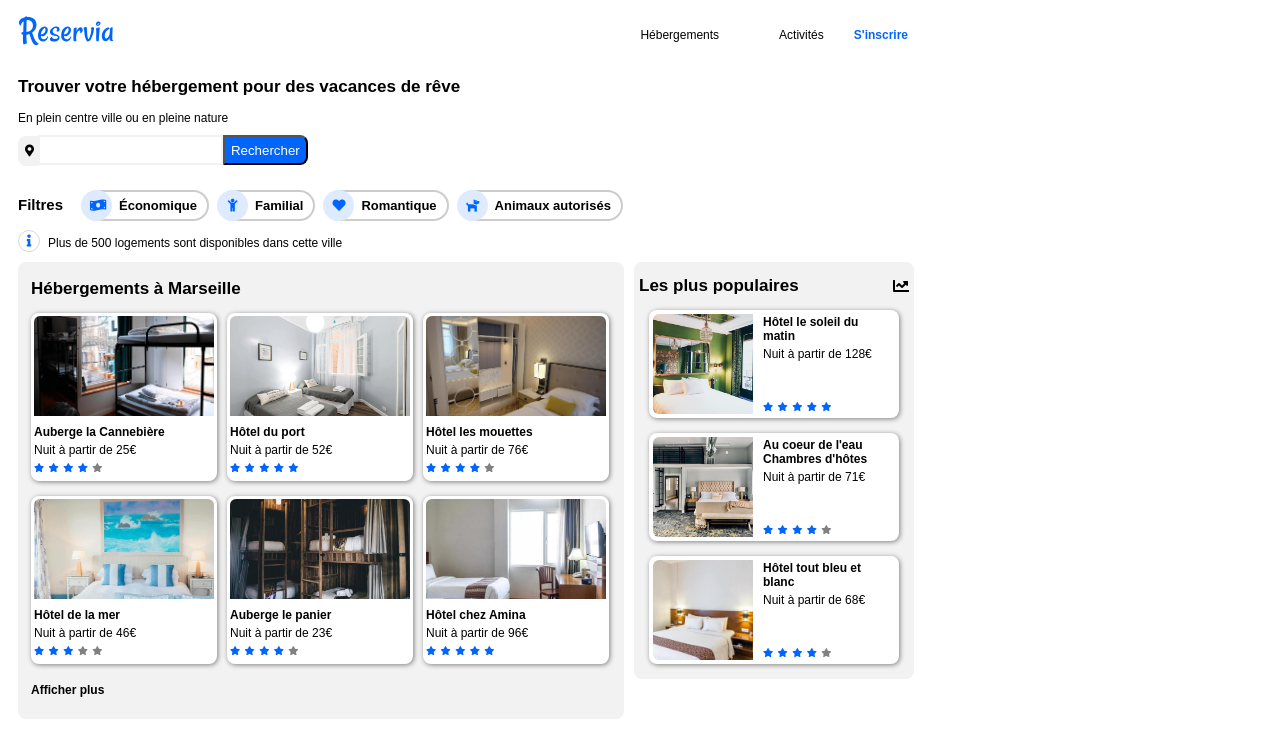
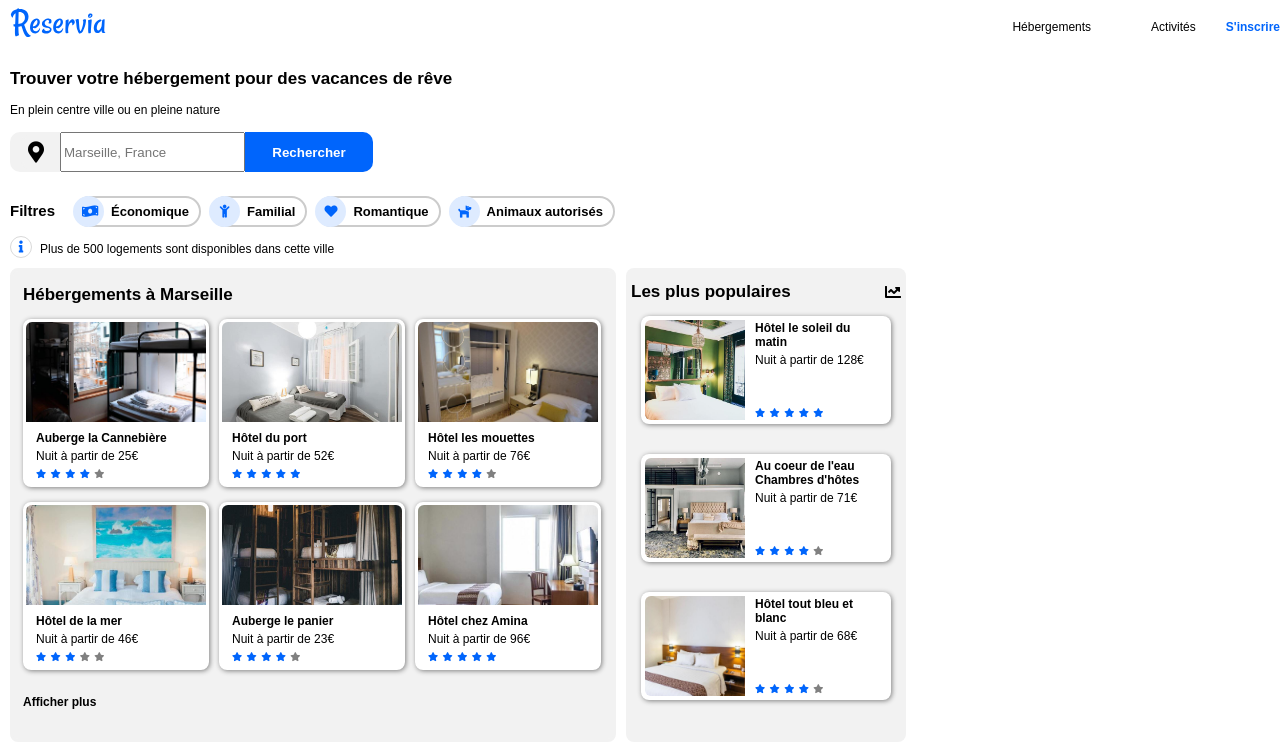
Before and after one commit to Thibauddev106/OpenclassroomProject, a plain HTML site: page index.html in a window 1280 px wide. Shown: the top 746 px of the page. Drawn offline with Linux system fonts and the light colour scheme; a web font is replaced by a local one.

Commit message:
commit modif

```diff
--- a/index.html
+++ b/index.html
@@ -8,7 +8,7 @@
         <title>Reservia</title>
     </head>
     <body>
-
+        <div id="bloc_page">
 
 <!-- Header -->
 
@@ -36,13 +36,15 @@
             <h2>Trouver votre hébergement pour des vacances de rêve</h2>
             <p>En plein centre ville ou en pleine nature</p>
         </div>
-        <section id="recherche_filtre">
-            <span id="span_recherche">
-                <i class="fas fa-map-marker-alt"></i>
-                <input id="champ_recherche" type="search"/>
-                <button class="rechercher" name="rechecher" type="button">Rechercher</button>
-            </span>
-        </section>
+        <div id="search-section">
+            <div class="search-bar">
+                <div class="gps-logo">
+                    <i class="fas fa-map-marker-alt fa-lg"></i>
+                </div>
+                <input type="search" class="type-search" placeholder="Marseille, France" name="location-search">
+                <button class="rechercher"><span>Rechercher</span></button>
+                <button class="rechercher_loupe"><span><i class="fas fa-search"></i></span></button>
+            </div>
 
 
 <!-- Filtres -->
@@ -91,6 +93,7 @@
                     <div id="hebergement">
                         <div class="agencement">
                             <a href="#"><img class="img_article" src="images/hebergements/4_small/marcus-loke-WQJvWU_HZFo-unsplash.jpg" alt="Auberge la Cannebière"></a>
+                            <div class="text_carte">
                                 <h4>Auberge la Cannebière</h4>
                                 <p>Nuit à partir de 25€</p>
                                 <span class="star">
@@ -101,9 +104,11 @@
                                     <i class="fas fa-star non_rempli"></i>
                                 </span>
                                 </div>
+                        </div>
                         <div class="agencement">
 
                             <a href="#"><img class="img_article" src="images/hebergements/4_small/fred-kleber-gTbaxaVLvsg-unsplash.jpg" alt="Hôtel du port"></a>
+                            <div class="text_carte">
                                 <h4>Hôtel du port</h4>
                                 <p>Nuit à partir de 52€</p>
                                 <span>
@@ -114,8 +119,10 @@
                                     <i class="fas fa-star"></i>
                                 </span>
                             </div>
+                        </div>
                         <div class="agencement">
                             <a href="#"><img class="img_article" src="images/hebergements/4_small/reisetopia-B8WIgxA_PFU-unsplash.jpg" alt="Hôtel les mouettes"></a>
+                            <div class="text_carte">
                                 <h4>Hôtel les mouettes</h4>
                                 <p>Nuit à partir de 76€</p>
                                 <span class="star">
@@ -126,8 +133,10 @@
                                     <i class="fas fa-star non_rempli"></i>
                                 </span>
                             </div>
+                        </div>
                         <div class="agencement">
                             <a href="#"><img class="img_article" src="images/hebergements/4_small/annie-spratt-Eg1qcIitAuA-unsplash.jpg" alt="Hôtel de la mer"></a>
+                            <div class="text_carte">
                                 <h4>Hôtel de la mer</h4>
                                 <p>Nuit à partir de 46€</p>
                                 <span class="star">
@@ -138,8 +147,10 @@
                                     <i class="fas fa-star non_rempli"></i>
                                 </span>
                             </div>
+                        </div>
                         <div class="agencement">
                             <a href="#"><img class="img_article" src="images/hebergements/4_small/nicate-lee-kT-ZyaiwBe0-unsplash.jpg" alt="Auberge le panier"></a>
+                            <div class="text_carte">
                                 <h4>Auberge le panier</h4>
                                 <p>Nuit à partir de 23€</p>
                                 <span class="star">
@@ -150,8 +161,10 @@
                                     <i class="fas fa-star non_rempli"></i>
                                 </span>
                             </div>
+                        </div>
                         <div class="agencement">
                             <a href="#"><img class="img_article" src="images/hebergements/4_small/febrian-zakaria-M6S1WvfW68A-unsplash.jpg" alt="Hôtel chez Amina"></a>
+                            <div class="text_carte">
                                 <h4>Hôtel chez Amina</h4>
                                 <p>Nuit à partir de 96€</p>
                                 <span>
@@ -161,6 +174,7 @@
                                     <i class="fas fa-star"></i>
                                     <i class="fas fa-star"></i>
                                 </span>
+                            </div>
                         </div>
                     </div>
                     <a  href="#"><p>Afficher plus</p></a>
@@ -274,5 +288,6 @@
                 <li><a href="#">Nous contacter</a></li>
             </ul>
         </footer>
+        </div>
     </body>
 </html>
--- a/style.css
+++ b/style.css
@@ -10,7 +10,14 @@
 body
 {
     font-family:Raleway ,Arial, Helvetica, sans-serif;
-    width: 900px;
+    margin: 0;
+
+}
+
+#bloc_page
+{
+
+    margin:auto;
 }
 
 h2
@@ -58,11 +65,13 @@ a
 .flex
 {
     display: flex;
+    margin-right: 0;
 }
 
 
 header
 {
+    display: flex;
     justify-content: space-between;
     margin-bottom: 20px;
 }
@@ -72,6 +81,7 @@ header
     flex: 1;
     margin-left: 10px;
 }
+
 
 nav li
 {
@@ -90,13 +100,14 @@ nav a
     font-weight: 700;
     padding: 20px 0 0;
     font-size: 12px;
+
 }
 
 nav li a:hover
 {
     color: #0065FC;
     border-top: 2px solid #0065FC;
-    padding-top: 23px;
+    padding-top: 15px;
 }
 
 
@@ -108,23 +119,54 @@ nav li a:hover
     margin-top: 0;
 }
 
-#champ_recherche
+.gps-logo
 {
-    height: 30px;
-    border: 2px solid #f2f2f2;
-    margin-left: -5px;
-    margin-top: 10px;
+    position: relative;
+    height: 40px;
+    background-color: #F2F2F2;
+    width: 50px;
+    border-top-left-radius: 10px;
+    border-bottom-left-radius: 10px;
+    margin-left: 10px;
 }
 
-.rechercher
+.fa-map-marker-alt
 {
+    position: absolute;
+    color: black;
+    top: 25%;
+    left: 50%;
+    transform: translate(-50%, -50%);
+}
+
+#search-section
+{
+
+    height: 40px;
+    margin-top: 15px;
+}
+
+.search-bar {
+    display: flex;
+    justify-content: flex-start;
+}
+
+.rechercher {
     background-color: #0065FC;
+    border-top-right-radius: 10px;
+    border-bottom-right-radius: 10px;
+    width: 10%;
+    height: 40px;
+    border: none;
     color: white;
-    border-top-right-radius: 8px;
-    border-bottom-right-radius: 8px;
-    margin-left: -5px;
-    height: 30px;
+    outline: none;
+    font-weight: bold;
 }
+
+.rechercher_loupe {
+    display: none;
+}
+
 
 #filtres
 {
@@ -134,14 +176,7 @@ nav li a:hover
     margin-bottom: 15px;
 }
 
-.button
-{
-    border: solid 2px #f2f2f2;
-    border-radius: 20px;
-    background-color: white;
-    height: 30px;
-    padding-left: 30px;
-}
+
 
 
 
@@ -273,6 +308,7 @@ nav li a:hover
     width: 600px;
     display: flex;
     flex-wrap: wrap;
+
 }
 
 .agencement
@@ -285,6 +321,7 @@ nav li a:hover
     margin-bottom: 15px;
     border-radius: 8px;
     box-shadow: 1px 1px 5px grey;
+
 }
 
 .carte_description
@@ -315,6 +352,8 @@ nav li a:hover
 {
     display: flex;
     margin-bottom: 30px;
+
+
 }
 
 article
@@ -324,7 +363,12 @@ article
     border: solid 3px #f2f2f2;
     border-radius: 8px;
     margin-left: 10px;
+    padding-bottom: 30px;
 }
+ .text_carte
+ {
+     padding-left: 10px;
+ }
 
 .titre_aside
 {
@@ -338,11 +382,13 @@ aside
     background-color:  #f2f2f2;
     border-radius: 8px;
     min-width: 270px;
-    margin-bottom: 40px;
+    margin-bottom: 0px;
     margin-top: 10px;
     padding-left: 5px;
     padding-right: 5px;
     margin-left: 10px;
+
+
 }
 
 .agencement_aside
@@ -351,9 +397,10 @@ aside
     display: flex;
     margin-left: 10px;
     margin-right: 10px;
-    margin-bottom: 15px;
+    margin-bottom: 30px;
     border-radius: 8px;
     box-shadow: 1px 1px 5px grey;
+
 }
 
 .img_aside
@@ -392,6 +439,7 @@ a p
 {
     font-weight: 700;
     margin-left: 10px;
+    margin-top: 10px;
 }
 
 
@@ -402,11 +450,15 @@ a p
     margin-left: 10px;
     background-color: white;
     border: white;
+
 }
 
 #activités
 {
     display: flex;
+
+
+
 }
 
 .colonne
@@ -416,7 +468,7 @@ a p
     justify-content: space-between;
     background-color: white;
     border-radius: 8px;
-    margin-right: 20px;
+    margin-right: 30px;
 }
 
 .grande_carte
@@ -425,7 +477,7 @@ a p
     flex-direction: column;
     background-color: white;
     border-radius: 8px;
-    margin-right: 20px;
+    margin-right: 30px;
     box-shadow: 3px 3px 5px #f2f2f2;
     padding-bottom: 10px;
 }
@@ -454,6 +506,10 @@ a p
     border-top-left-radius: 6px;
     border-top-right-radius: 6px;
 }
+#activités h4
+{
+    padding-left: 10px;
+}
 
 
 /* Footer */
@@ -465,9 +521,9 @@ footer
     background-color: #f2f2f2;
     margin-top: 50px;
     margin-bottom: 50px;
-    padding-left: 30px;
+    padding-left: 10px;
     padding-right: 80px;
-    margin-left: 10px;
+    margin-left: 0px;
 }
 footer li
 {
@@ -528,7 +584,7 @@ footer ul
 
     aside
     {
-        min-width: auto;
+        margin-left: 0;
         width: auto;
     }
 
@@ -551,7 +607,6 @@ footer ul
     .colonne:nth-child(4)
     {
         flex-direction: row;
-        margin-top: 20px;
     }
 
     .petite_carte
@@ -630,7 +685,23 @@ footer
         border-bottom-color:#0065FC;
     }
 
+    .rechercher {
+        display: none;
+    }
 
+    .rechercher_loupe {
+        display: block;
+        width: 40px;
+        background-color: #0065FC;
+        color: white;
+        font-weight: bold;
+        border: none;
+        border-radius: 0 1rem 1rem 0;
+    }
+
+    .rechercher_loupe .fas {
+        color: white;
+    }
 
 
 /*filtres*/
@@ -652,6 +723,8 @@ footer
     article
     {
         padding-right: 10px;
+        background-color: white;
+        border: 0;
     }
 
     .img_article
@@ -664,21 +737,40 @@ footer
     aside
     {
         width: auto;
+        background-color:  #f2f2f2;
+        border-radius: 0px;
     }
 
     .agencement_aside
     {
         display: flex;
         width: auto;
+        margin-bottom: 10px;
     }
 
 /* activités */
 
+    #titre_activités
+    {
+        margin-right: auto;
+    }
     #activités
     {
         flex-direction: column;
         width: 100%px;
         margin-left: 10px;
+
+    }
+    .grande_carte
+    {
+        margin-right: 0;
+        margin-bottom: 20px;
+    }
+
+    .petite_carte
+    {
+        margin-right: 0;
+        margin-bottom: 20px;
     }
 
     .grande_photo
@@ -692,6 +784,13 @@ footer
         width: 100%;
     }
 
+    .colonne:nth-child(4)
+    {
+        flex-direction: column;
+
+    }
+
+
 
 /*footer*/
 
```
Lines whose indentation alone changed are shown as unchanged.
